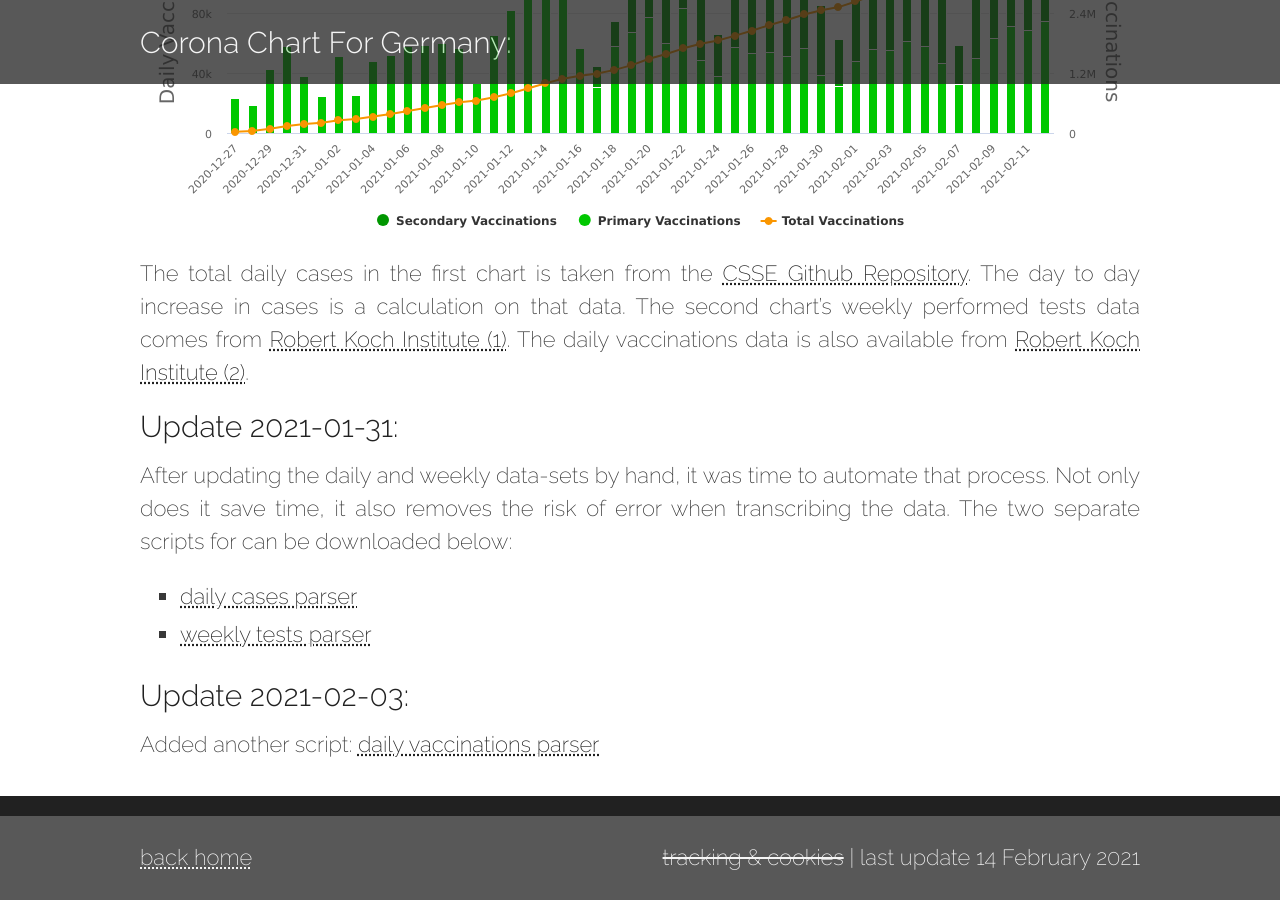
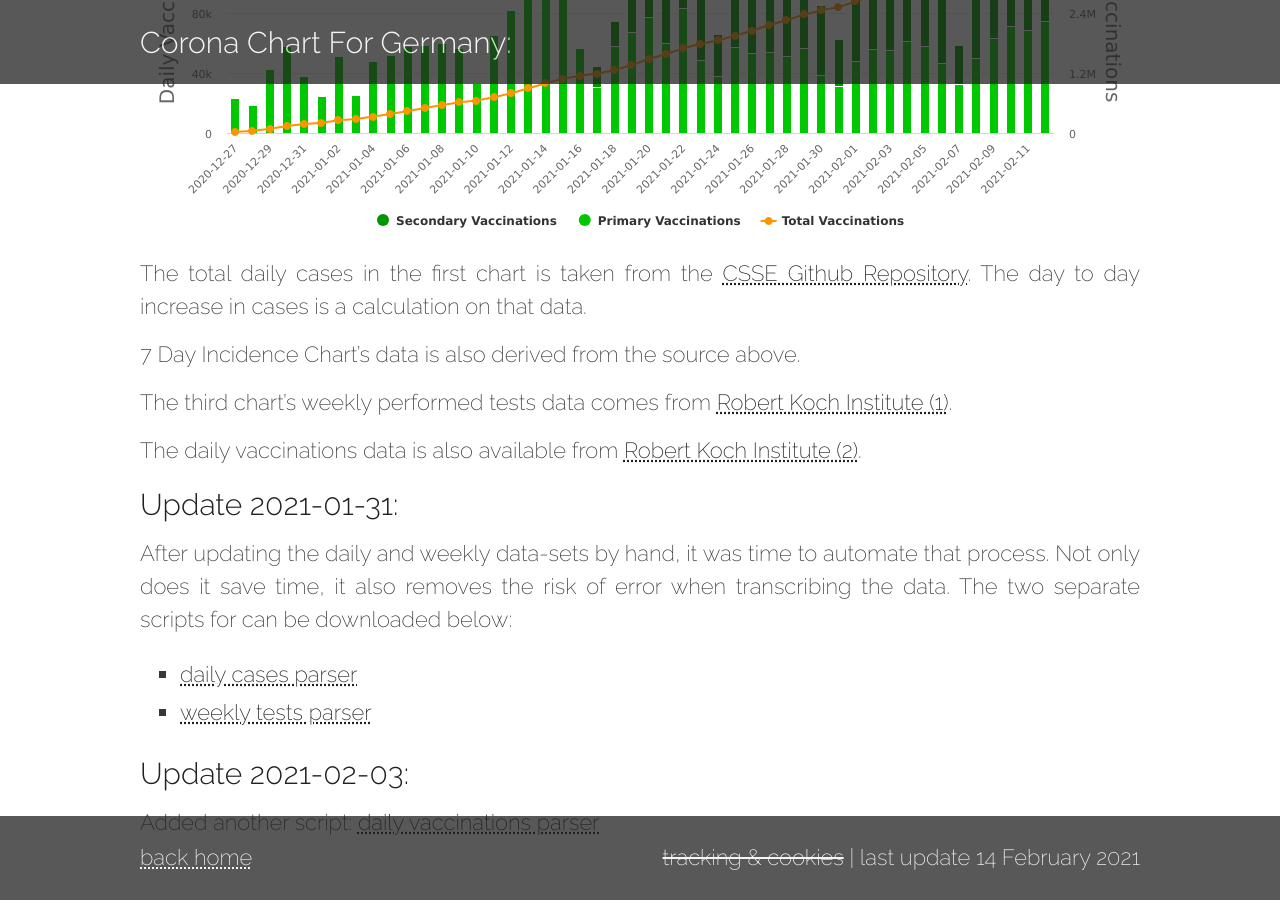
Before and after one commit to ZackDev/zackdev.github.io, a Jekyll site: the page built from _posts/2020-03-24-corona-chart-for-germany.md, in a window 1280 px wide and 900 px high, scrolled down 1689 px. Built offline with Jekyll 4.4.1, drawn with Linux system fonts in a browser that asks for light colours.

Commit message:
updated content

```diff
--- a/_posts/2020-03-24-corona-chart-for-germany.md
+++ b/_posts/2020-03-24-corona-chart-for-germany.md
@@ -10,7 +10,11 @@ The following charts use publicly available data surrounding the SARS-CoV-2 viru
 {% include corona.html %}
 
 The total daily cases in the first chart is taken from the [CSSE Github Repository][1]. The day to day increase in cases is a calculation on that data.
-The second chart's weekly performed tests data comes from [Robert Koch Institute (1)][2].
+
+7 Day Incidence Chart's data is also derived from the source above.
+
+The third chart's weekly performed tests data comes from [Robert Koch Institute (1)][2].
+
 The daily vaccinations data is also available from [Robert Koch Institute (2)][3].
 
 [1]: <https://github.com/CSSEGISandData/COVID-19> "COVID-19 Data Repository by the Center for Systems Science and Engineering (CSSE) at Johns Hopkins University"
```
